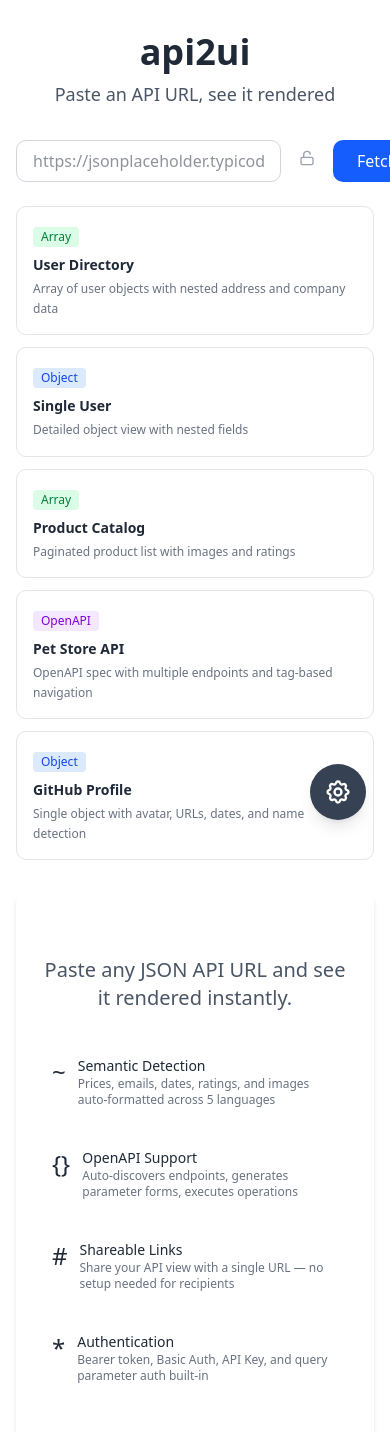
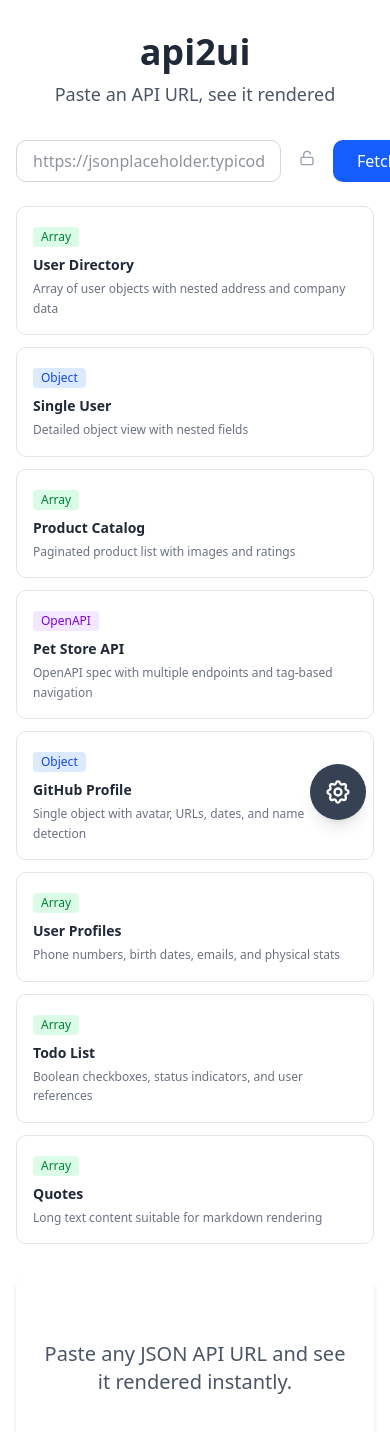
Before and after one commit to jorgeroa/api2ui, a React app: page / in a window 390 px wide. Shown: the top 1432 px of the page. Built offline with nearby package versions, Linux system fonts and the light colour scheme; the HTML template or start-up script is replaced by a standard one.

Commit message:
feat: add example APIs for testing new plugin components
Adds User Profiles, Todo List, and Quotes examples to showcase
PhoneLink, Checkbox, Markdown, and other Phase 2 components.
Adjusts grid to 4 columns for the 8-card layout.

Co-Authored-By: Claude Opus 4.6 <noreply@anthropic.com>

```diff
--- a/src/components/URLInput.tsx
+++ b/src/components/URLInput.tsx
@@ -37,6 +37,24 @@ const EXAMPLES = [
     description: 'Single object with avatar, URLs, dates, and name detection',
     url: 'https://api.github.com/users/octocat',
     type: 'Object' as const,
+  },
+  {
+    title: 'User Profiles',
+    description: 'Phone numbers, birth dates, emails, and physical stats',
+    url: 'https://dummyjson.com/users',
+    type: 'Array' as const,
+  },
+  {
+    title: 'Todo List',
+    description: 'Boolean checkboxes, status indicators, and user references',
+    url: 'https://dummyjson.com/todos',
+    type: 'Array' as const,
+  },
+  {
+    title: 'Quotes',
+    description: 'Long text content suitable for markdown rendering',
+    url: 'https://dummyjson.com/quotes',
+    type: 'Array' as const,
   },
 ]
 
@@ -174,7 +192,7 @@ export function URLInput({ authError, detectedAuth }: URLInputProps = {}) {
       </form>
 
       {/* Example API cards */}
-      <div className="mt-6 grid grid-cols-1 sm:grid-cols-2 lg:grid-cols-5 gap-3">
+      <div className="mt-6 grid grid-cols-1 sm:grid-cols-2 lg:grid-cols-4 gap-3">
         {EXAMPLES.map((example) => {
           const isLoading = lastClickedExample === example.url && loading
           return (
```
